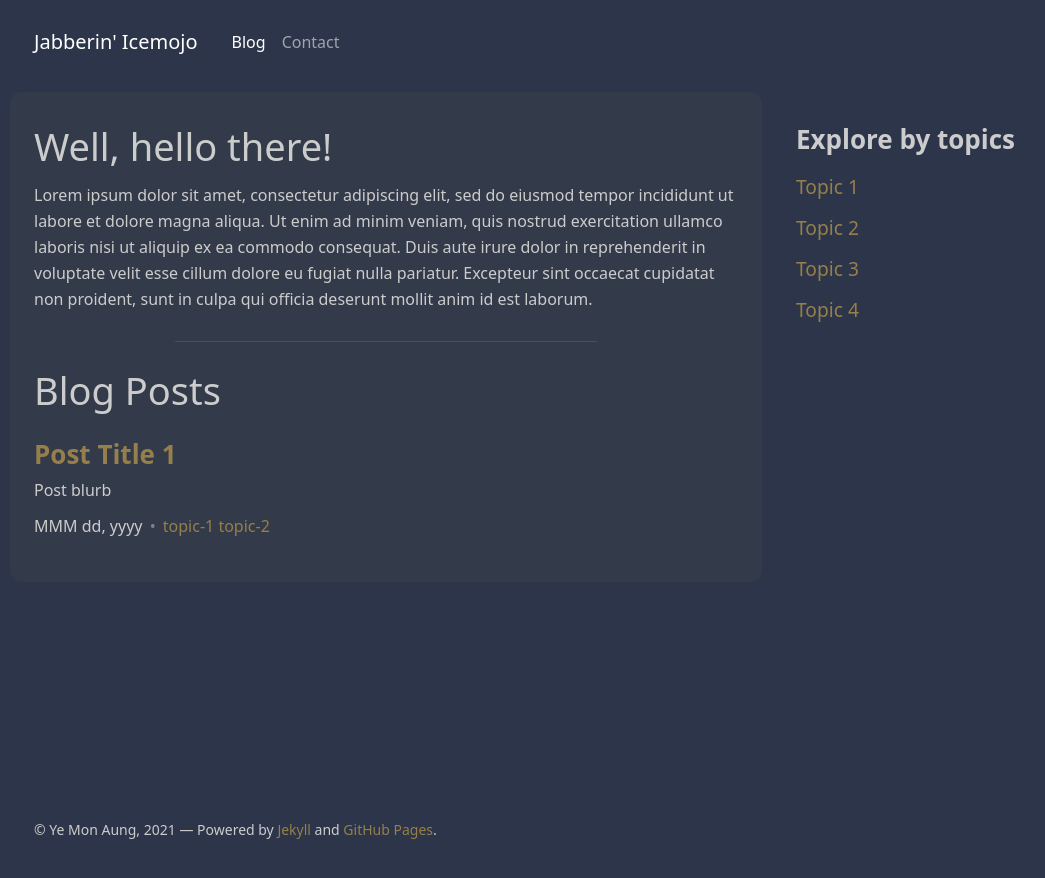
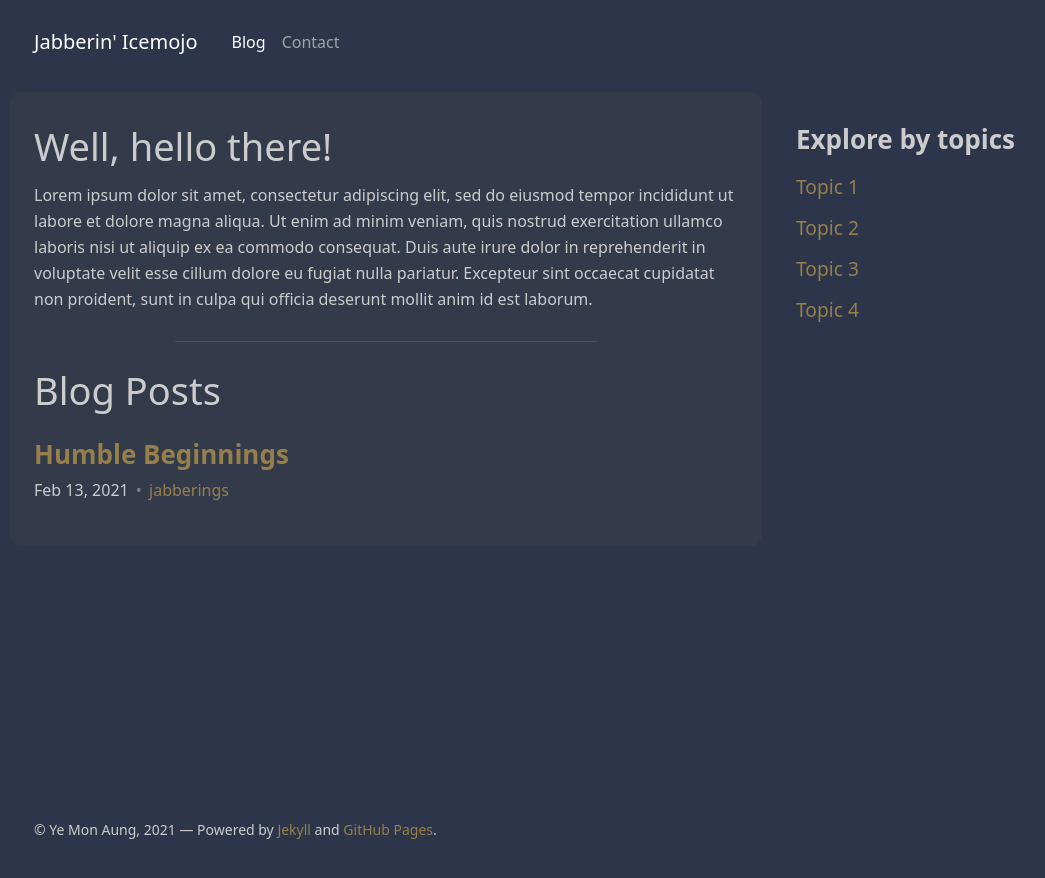
Before and after one commit to icemojo/icemojo.github.io, a Jekyll site: the page built from index.md, in a window 1280 px wide. Shown: the top 878 px of the page, without its empty margins (60-1105 px from the left). Built offline with Jekyll 4.4.1, drawn with Linux system fonts in a browser that asks for light colours.

Commit message:
Properly display the posts list in the home page layout.

```diff
--- a/_data/core.yml
+++ b/_data/core.yml
@@ -1,4 +1,5 @@
 title: Jabberin' Icemojo
 url: "https://icemojo.github.io"
 
+# Thematic display stuffs
 date_format: "%b %-d, %Y"
--- a/_layouts/home.html
+++ b/_layouts/home.html
@@ -7,59 +7,44 @@ layout: default
 <div class="section">
   <div class="post-list">
     <h1>{{ page.title }}</h1>
-    <div class="post-list-blurp">{{ page.blurp }}</div>
+    <div class="post-list-blurb">{{ page.blurp }}</div>
     <div class="post-list-contents">{{ content }}</div>
 
+    {% assign posts = site.posts %}
+
+    {% if posts.size == 0 %}
+    <div class="post-list-empty">Nothing to see here. Bummer!</div>
+    {% else %}
+      {% assign date_format = site.data.core.date_format | default: "%b %-d, %Y" %}
+      {% for post in posts %}
       <div class="post-item">
         <h2>
-        <a href="#">Post Title 1</a>
+          <a href="{{ post.url | relative_url }}">{{ post.title | escape }}</a>
         </h2>
+        {% if post.blurb %}
         <div class="post-blurb">
-        Post blurb
+          {{ post.blurb | escape }}
         </div>
+        {% endif %}
         <div>
           <span class="post-date">
-          MMM dd, yyyy
+            {{ post.date | date: date_format }}
           </span>
+          {% assign topics = post.topics %}
+          {% if topics.size > 0 %}
           <span class="post-topics">
             <span class="post-topic-label">&bull;</span>
+            {% for topic in topics %}
             <span class="post-topic-item">
-            <a href="">
-              topic-1
-            </a>
+              <a href="">{{ topic | escape }}</a>
             </span>
-          <span class="post-topic-item">
-            <a href="">
-              topic-2
-            </a>
+            {% endfor %}
           </span>
-        </span>
+          {% endif %}
         </div>
       </div>
-
-    <!--
-    <div class="post-item">
-      <h2>
-        <a href="#">Post Title 2</a>
-      </h2>
-      <div class="post-blurb">
-        Post blurb
-      </div>
-      <div>
-        <span class="post-date">
-          MMM dd, yyyy
-        </span>
-        <span class="post-topics">
-          <span class="post-topic-label">&bull;</span>
-          <span class="post-topic-item">
-            <a href="">
-              topic-1
-            </a>
-          </span>
-        </span>
-      </div>
-    </div>
-    -->
+      {% endfor %}
+    {% endif %}
 
   </div>
 </div>
--- a/assets/css/main.css
+++ b/assets/css/main.css
@@ -148,6 +148,10 @@ a:active {
   margin-top: 12px;
 }
 
+.post-list-empty {
+  margin-top: 24px;
+}
+
 .post-item {
   margin-top: 26px;
 }
@@ -161,7 +165,7 @@ a:active {
 }
 
 .post-topic-item {
-  margin-right: 0;
+  margin-right: 4px;
 }
 
 .post-topic-label {
```
Lines whose indentation alone changed are shown as unchanged.
